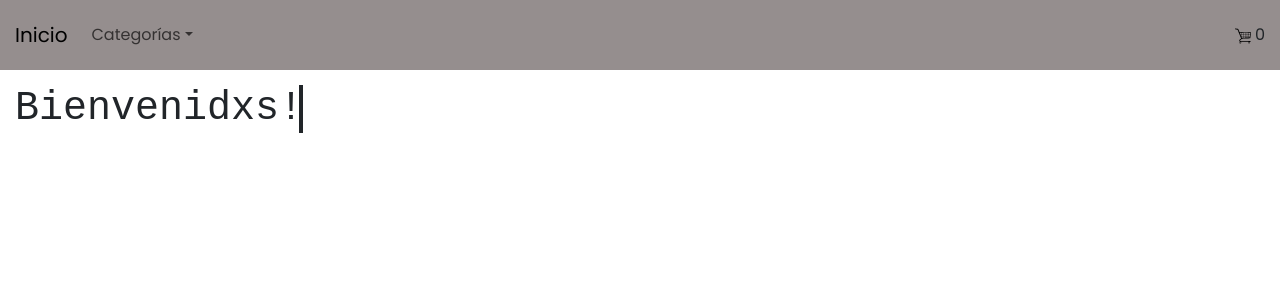
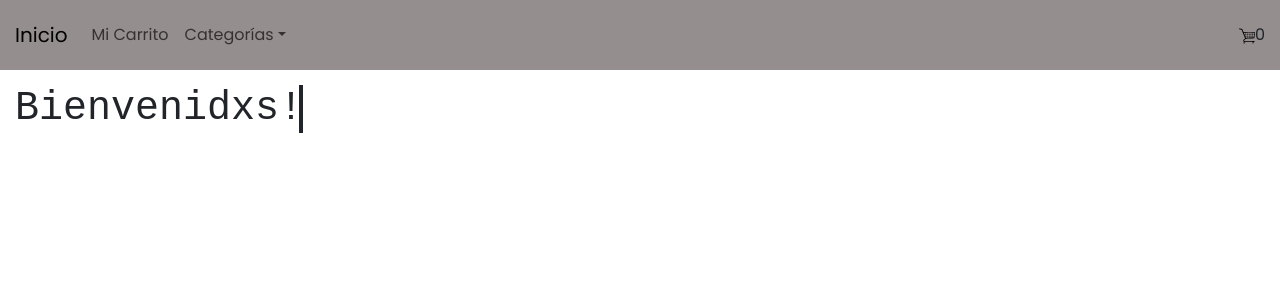
Before and after one commit to SebaLanz/react, a React (Create React App) app: page / in a window 1280 px wide. Shown: the top 300 px of the page. Built offline with nearby package versions, Linux system fonts and the light colour scheme.

Commit message:
intento final tp asldjaslkjd

```diff
--- a/src/App.jsx
+++ b/src/App.jsx
@@ -3,6 +3,7 @@ import {BrowserRouter, Routes, Route} from 'react-router-dom';
 import Navbar from './componentes/NavBar/NavBar';
 import ItemListContainer from './componentes/ItemListContainer/ItemListContainer';
 import ProductList from './componentes/Page/ProductList/ProductList';
+import InfoCompra from './componentes/Page/infoCompra/infoCompra'; // Importa el componente InfoCompra
 
 function App() {
   return (
@@ -16,7 +17,7 @@ function App() {
             <Route path="/" element={<ItemListContainer greeting={'Bienvenidxs!!'} />} />
             <Route path="/productosByAll" element={<ProductList />} />
             <Route path="/category/:category" element={<ProductList />} />
-
+            <Route path="/infoCompra" element={<InfoCompra />} />
           </Routes>
 
       </BrowserRouter>
--- a/src/componentes/CarritoLocal/CarritoLocal.jsx
+++ b/src/componentes/CarritoLocal/CarritoLocal.jsx
@@ -1,7 +1,21 @@
+const CarritoLocal = (cantidad, id_producto) => {
+    // Obtiene la lista actual de productos del localStorage
+    const existingProducts = JSON.parse(localStorage.getItem('carrito')) || [];
 
-//Componente para agregar al localstorage.
-const CarritoLocal = (Cantidad, id_producto) => {
+    // Busca si ya existe un producto con el mismo ID en la lista
+    const existingProduct = existingProducts.find((product) => product.id === id_producto);
 
-    console.log('cant: ' + Cantidad, 'id: ', id_producto);
-}
-export default CarritoLocal;
+    if (existingProduct) {
+      // Si el producto ya existe, actualiza la cantidad
+      existingProduct.cantidad += cantidad;
+    } else {
+      // Si el producto no existe, agrega uno nuevo
+      existingProducts.push({ id: id_producto, cantidad });
+    }
+
+    // Almacena la lista actualizada en el localStorage
+    localStorage.setItem('carrito', JSON.stringify(existingProducts));
+
+  };
+
+  export default CarritoLocal;
--- a/src/componentes/CartWidget/CartWidget.jsx
+++ b/src/componentes/CartWidget/CartWidget.jsx
@@ -1,11 +1,32 @@
-import cart from './assets/cart.svg'
+import React, { useEffect, useState } from 'react';
+import cart from './assets/cart.svg';
+import { Link } from 'react-router-dom';
 
-const CartWidget = () =>{
-    return (
-        <div>
-            <img src={cart} alt="cart-widget" /> 0
-        </div>
-    )
-}
+const CartWidget = () => {
+  const [uniqueItemCount, setUniqueItemCount] = useState(0);
 
-export default CartWidget ;
+  useEffect(() => {
+    // Obtener datos del localStorage
+    const cartData = localStorage.getItem('carrito');
+
+    // Si hay datos en el carrito, contar la cantidad de IDs únicas
+    if (cartData) {
+      const cartItems = JSON.parse(cartData);
+      const uniqueIds = new Set(cartItems.map((item) => item.id));
+      setUniqueItemCount(uniqueIds.size);
+    } else {
+      setUniqueItemCount(0);
+    }
+  }, []);
+
+  return (
+    <div>
+      <Link to="/infoCompra">
+        <img src={cart} alt="cart-widget" />
+      </Link>
+      {uniqueItemCount}
+    </div>
+  );
+};
+
+export default CartWidget;
--- a/src/componentes/NavBar/NavBar.jsx
+++ b/src/componentes/NavBar/NavBar.jsx
@@ -12,6 +12,9 @@ const NavBar = () => {
       <Navbar.Toggle aria-controls="responsive-navbar-nav" />
       <Navbar.Collapse id="responsive-navbar-nav">
         <Nav className="mr-auto">
+        <Nav>
+          <Nav.Link as={Link} to="/infoCompra">Mi Carrito</Nav.Link>
+        </Nav>
           <NavDropdown title="Categorías" id="collasible-nav-dropdown">
             <NavDropdown.Item as={Link} to="/productosByAll">Todas las categorías</NavDropdown.Item>
             <NavDropdown.Item as={Link} to="/category/electronics">Electrónicos</NavDropdown.Item>
--- /dev/null
+++ b/src/componentes/Page/infoCompra/infoCompra.jsx
@@ -0,0 +1,5 @@
+const InfoCompra = () => {
+
+}
+
+export default InfoCompra;
```
